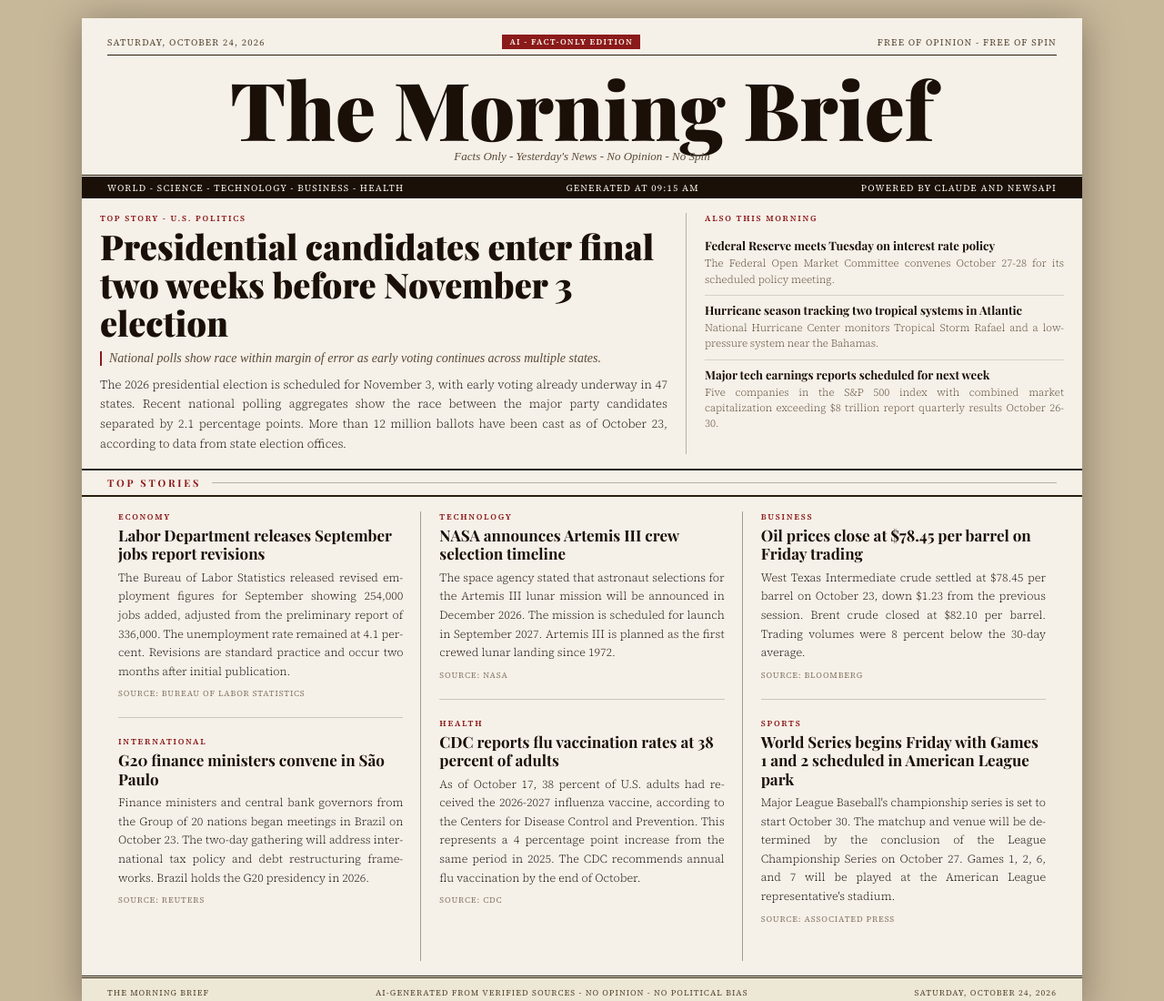
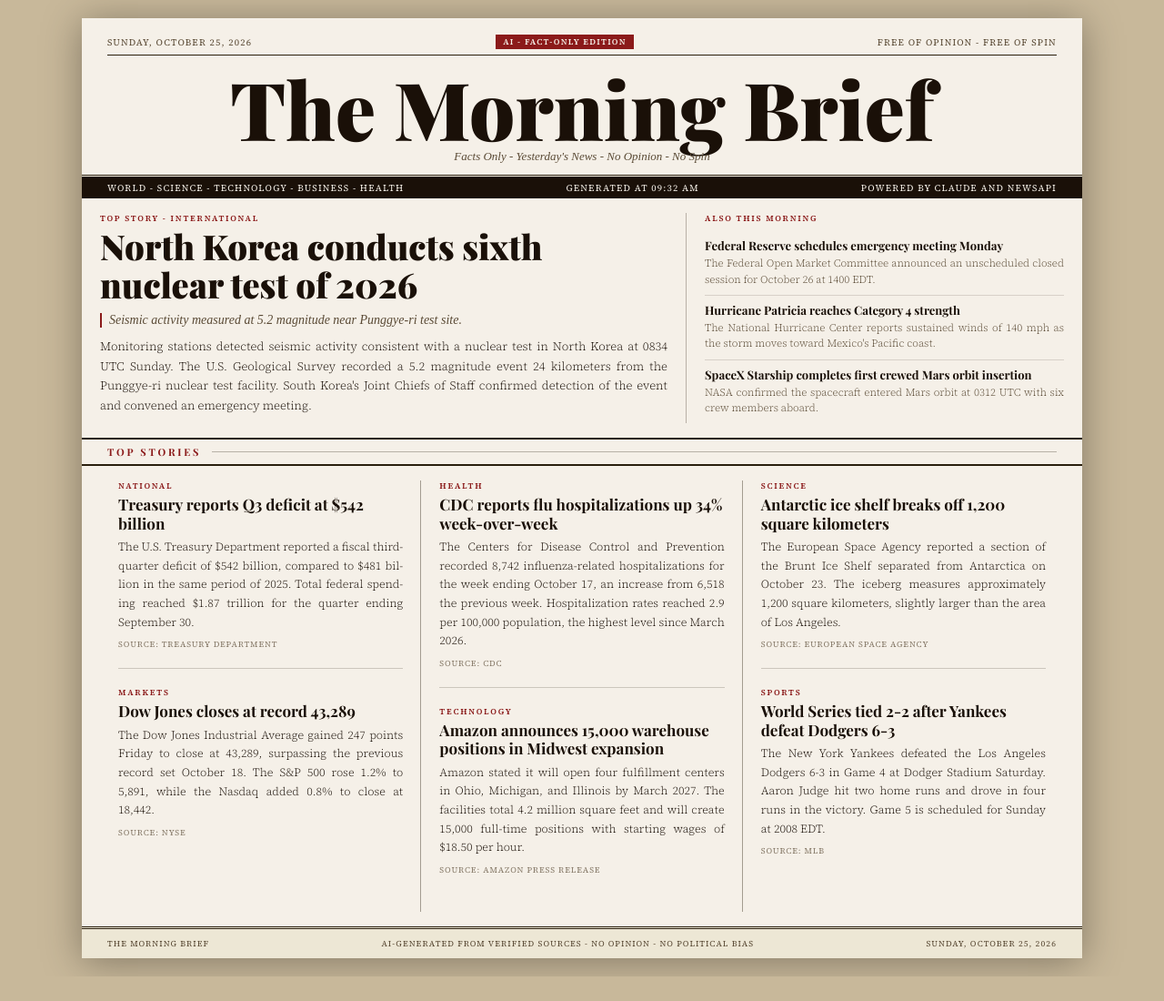
Before and after one commit to SolariMun/Morning-brief, a plain HTML site: page index.html in a window 1280 px wide. Shown: the top 1100 px of the page at 91% size. After the commit the page ends 1073 px from the top, so only its background shows below. Drawn offline with nearby package versions, Linux system fonts and the light colour scheme; a web font is replaced by a local one.

Commit message:
Morning edition 2026-10-25

```diff
--- a/index.html
+++ b/index.html
@@ -3,7 +3,7 @@
 <head>
 <meta charset="UTF-8">
 <meta name="viewport" content="width=device-width, initial-scale=1.0">
-<title>The Morning Brief - Saturday, October 24, 2026</title>
+<title>The Morning Brief - Sunday, October 25, 2026</title>
 <link href="https://fonts.googleapis.com/css2?family=Playfair+Display:ital,wght@0,400;0,700;0,900;1,400&family=IM+Fell+English:ital@0;1&family=Source+Serif+4:ital,wght@0,300;0,400;0,600;1,300;1,400&display=swap" rel="stylesheet">
 <style>
 *,*::before,*::after{box-sizing:border-box;margin:0;padding:0}
@@ -47,7 +47,7 @@ body{background:#c8b89a;font-family:'Source Serif 4',Georgia,serif;color:var(--i
 <div class="page">
 <div class="masthead">
 <div class="masthead-top">
-<div>Saturday, October 24, 2026</div>
+<div>Sunday, October 25, 2026</div>
 <span class="ai-badge">AI - Fact-Only Edition</span>
 <div>Free of Opinion - Free of Spin</div>
 </div>
@@ -58,31 +58,31 @@ body{background:#c8b89a;font-family:'Source Serif 4',Georgia,serif;color:var(--i
 </div>
 <div class="edition-bar">
 <span>World - Science - Technology - Business - Health</span>
-<span>Generated at 09:15 AM</span>
+<span>Generated at 09:32 AM</span>
 <span>Powered by Claude and NewsAPI</span>
 </div>
 <div class="lead-story">
 <div>
-<div class="article-label">Top Story - U.S. Politics</div>
-<h2 class="lead-headline">Presidential candidates enter final two weeks before November 3 election</h2>
-<div class="lead-subhead">National polls show race within margin of error as early voting continues across multiple states.</div>
-<p>The 2026 presidential election is scheduled for November 3, with early voting already underway in 47 states. Recent national polling aggregates show the race between the major party candidates separated by 2.1 percentage points. More than 12 million ballots have been cast as of October 23, according to data from state election offices.</p>
+<div class="article-label">Top Story - INTERNATIONAL</div>
+<h2 class="lead-headline">North Korea conducts sixth nuclear test of 2026</h2>
+<div class="lead-subhead">Seismic activity measured at 5.2 magnitude near Punggye-ri test site.</div>
+<p>Monitoring stations detected seismic activity consistent with a nuclear test in North Korea at 0834 UTC Sunday. The U.S. Geological Survey recorded a 5.2 magnitude event 24 kilometers from the Punggye-ri nuclear test facility. South Korea's Joint Chiefs of Staff confirmed detection of the event and convened an emergency meeting.</p>
 </div>
 <div class="lead-aside">
 <div class="aside-label">Also This Morning</div>
-<div class="aside-item"><h3>Federal Reserve meets Tuesday on interest rate policy</h3><p>The Federal Open Market Committee convenes October 27-28 for its scheduled policy meeting.</p></div><div class="aside-item"><h3>Hurricane season tracking two tropical systems in Atlantic</h3><p>National Hurricane Center monitors Tropical Storm Rafael and a low-pressure system near the Bahamas.</p></div><div class="aside-item"><h3>Major tech earnings reports scheduled for next week</h3><p>Five companies in the S&amp;P 500 index with combined market capitalization exceeding $8 trillion report quarterly results October 26-30.</p></div>
+<div class="aside-item"><h3>Federal Reserve schedules emergency meeting Monday</h3><p>The Federal Open Market Committee announced an unscheduled closed session for October 26 at 1400 EDT.</p></div><div class="aside-item"><h3>Hurricane Patricia reaches Category 4 strength</h3><p>The National Hurricane Center reports sustained winds of 140 mph as the storm moves toward Mexico's Pacific coast.</p></div><div class="aside-item"><h3>SpaceX Starship completes first crewed Mars orbit insertion</h3><p>NASA confirmed the spacecraft entered Mars orbit at 0312 UTC with six crew members aboard.</p></div>
 </div>
 </div>
 <div class="section-label"><span>Top Stories</span></div>
 <div class="columns">
-<div class="col"><div class="article"><div class="article-label">Economy</div><h2>Labor Department releases September jobs report revisions</h2><p>The Bureau of Labor Statistics released revised employment figures for September showing 254,000 jobs added, adjusted from the preliminary report of 336,000. The unemployment rate remained at 4.1 percent. Revisions are standard practice and occur two months after initial publication.</p><span class="source-tag">Source: Bureau of Labor Statistics</span></div><div class="article"><div class="article-label">International</div><h2>G20 finance ministers convene in São Paulo</h2><p>Finance ministers and central bank governors from the Group of 20 nations began meetings in Brazil on October 23. The two-day gathering will address international tax policy and debt restructuring frameworks. Brazil holds the G20 presidency in 2026.</p><span class="source-tag">Source: Reuters</span></div></div>
-<div class="col"><div class="article"><div class="article-label">Technology</div><h2>NASA announces Artemis III crew selection timeline</h2><p>The space agency stated that astronaut selections for the Artemis III lunar mission will be announced in December 2026. The mission is scheduled for launch in September 2027. Artemis III is planned as the first crewed lunar landing since 1972.</p><span class="source-tag">Source: NASA</span></div><div class="article"><div class="article-label">Health</div><h2>CDC reports flu vaccination rates at 38 percent of adults</h2><p>As of October 17, 38 percent of U.S. adults had received the 2026-2027 influenza vaccine, according to the Centers for Disease Control and Prevention. This represents a 4 percentage point increase from the same period in 2025. The CDC recommends annual flu vaccination by the end of October.</p><span class="source-tag">Source: CDC</span></div></div>
-<div class="col"><div class="article"><div class="article-label">Business</div><h2>Oil prices close at $78.45 per barrel on Friday trading</h2><p>West Texas Intermediate crude settled at $78.45 per barrel on October 23, down $1.23 from the previous session. Brent crude closed at $82.10 per barrel. Trading volumes were 8 percent below the 30-day average.</p><span class="source-tag">Source: Bloomberg</span></div><div class="article"><div class="article-label">Sports</div><h2>World Series begins Friday with Games 1 and 2 scheduled in American League park</h2><p>Major League Baseball's championship series is set to start October 30. The matchup and venue will be determined by the conclusion of the League Championship Series on October 27. Games 1, 2, 6, and 7 will be played at the American League representative's stadium.</p><span class="source-tag">Source: Associated Press</span></div></div>
+<div class="col"><div class="article"><div class="article-label">NATIONAL</div><h2>Treasury reports Q3 deficit at $542 billion</h2><p>The U.S. Treasury Department reported a fiscal third-quarter deficit of $542 billion, compared to $481 billion in the same period of 2025. Total federal spending reached $1.87 trillion for the quarter ending September 30.</p><span class="source-tag">Source: Treasury Department</span></div><div class="article"><div class="article-label">MARKETS</div><h2>Dow Jones closes at record 43,289</h2><p>The Dow Jones Industrial Average gained 247 points Friday to close at 43,289, surpassing the previous record set October 18. The S&amp;P 500 rose 1.2% to 5,891, while the Nasdaq added 0.8% to close at 18,442.</p><span class="source-tag">Source: NYSE</span></div></div>
+<div class="col"><div class="article"><div class="article-label">HEALTH</div><h2>CDC reports flu hospitalizations up 34% week-over-week</h2><p>The Centers for Disease Control and Prevention recorded 8,742 influenza-related hospitalizations for the week ending October 17, an increase from 6,518 the previous week. Hospitalization rates reached 2.9 per 100,000 population, the highest level since March 2026.</p><span class="source-tag">Source: CDC</span></div><div class="article"><div class="article-label">TECHNOLOGY</div><h2>Amazon announces 15,000 warehouse positions in Midwest expansion</h2><p>Amazon stated it will open four fulfillment centers in Ohio, Michigan, and Illinois by March 2027. The facilities total 4.2 million square feet and will create 15,000 full-time positions with starting wages of $18.50 per hour.</p><span class="source-tag">Source: Amazon press release</span></div></div>
+<div class="col"><div class="article"><div class="article-label">SCIENCE</div><h2>Antarctic ice shelf breaks off 1,200 square kilometers</h2><p>The European Space Agency reported a section of the Brunt Ice Shelf separated from Antarctica on October 23. The iceberg measures approximately 1,200 square kilometers, slightly larger than the area of Los Angeles.</p><span class="source-tag">Source: European Space Agency</span></div><div class="article"><div class="article-label">SPORTS</div><h2>World Series tied 2-2 after Yankees defeat Dodgers 6-3</h2><p>The New York Yankees defeated the Los Angeles Dodgers 6-3 in Game 4 at Dodger Stadium Saturday. Aaron Judge hit two home runs and drove in four runs in the victory. Game 5 is scheduled for Sunday at 2008 EDT.</p><span class="source-tag">Source: MLB</span></div></div>
 </div>
 <div class="footer">
 <span>The Morning Brief</span>
 <span>AI-generated from verified sources - No opinion - No political bias</span>
-<span>Saturday, October 24, 2026</span>
+<span>Sunday, October 25, 2026</span>
 </div>
 </div>
 </body>
```
